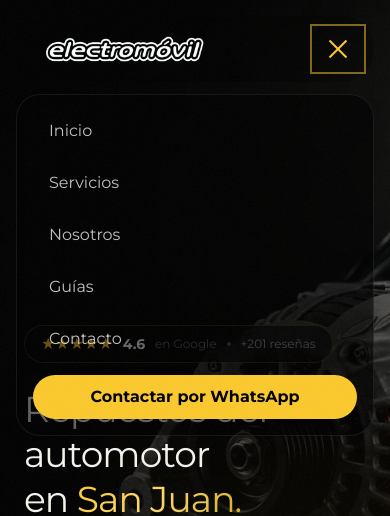
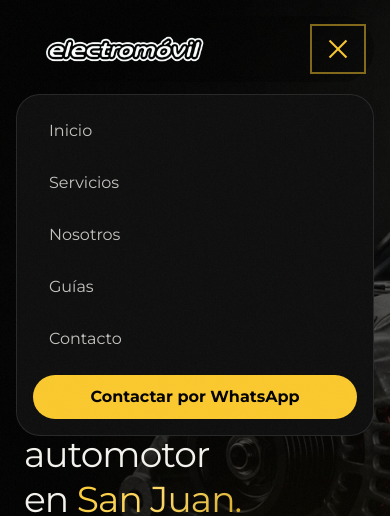
Before and after one commit to geromecro/electromovilsanjuan, a React (Vite) app: page / in a window 390 px wide. Both pictures are taken after a click on the button "Menú". Shown: the top 516 px of the page. Built offline with nearby package versions, Linux system fonts and the light colour scheme.

Commit message:
Fix mobile nav menu: solid dark background instead of translucent glass
Co-Authored-By: Claude Sonnet 4.6 <noreply@anthropic.com>

```diff
--- a/src/App.jsx
+++ b/src/App.jsx
@@ -289,7 +289,7 @@ function Navbar() {
 
       {/* Mobile Dropdown */}
       {menuOpen && (
-        <div className="absolute top-full mt-3 left-0 right-0 glass-dark border-subtle rounded-3xl p-4 flex flex-col gap-3 md:hidden">
+        <div className="absolute top-full mt-3 left-0 right-0 bg-[#0D0D0D] border border-white/10 rounded-3xl p-4 flex flex-col gap-3 md:hidden">
           {links.map((l) => (
             <a
               key={l.label}
```
